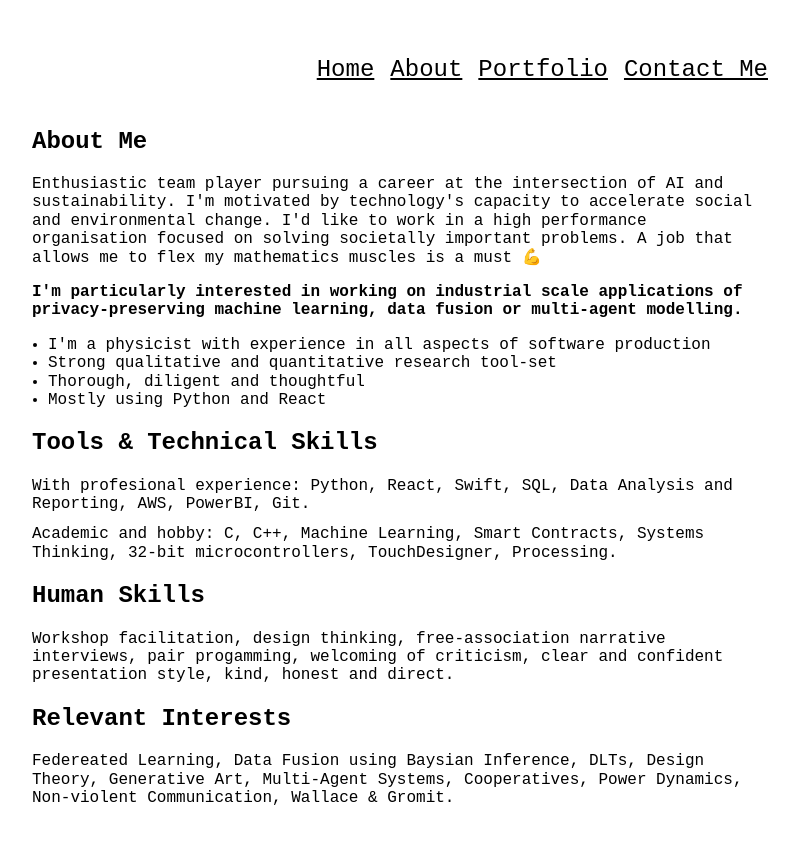
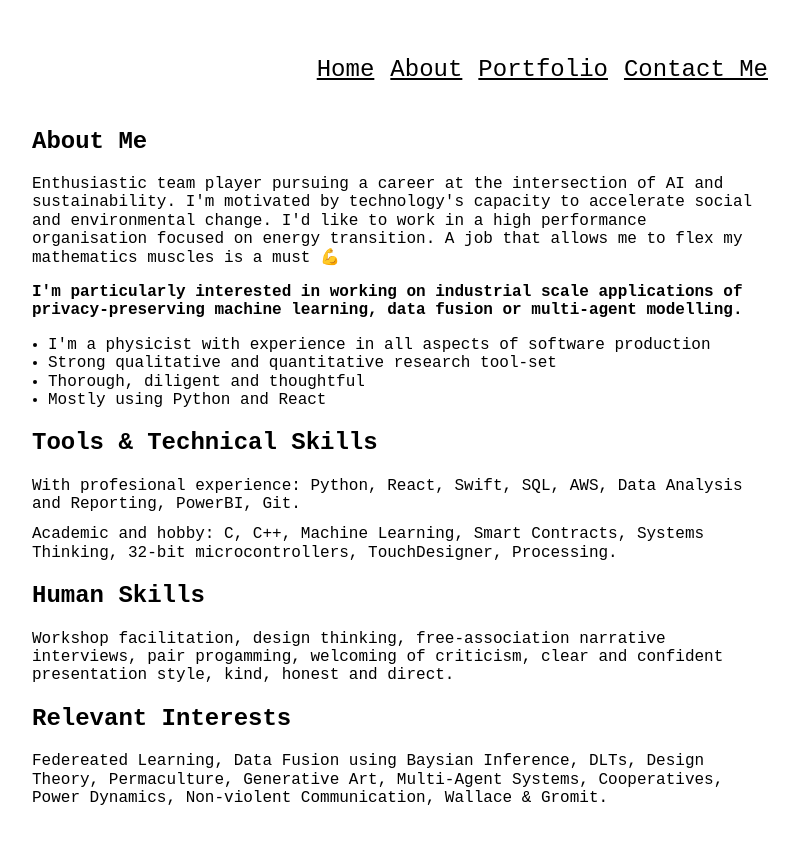
Before and after one commit to chromebanana/personal-website, a React (Create React App) app: page /about in a window 1280 px wide. Shown: the top 844 px of the page, without its empty margins (240-1039 px from the left). Built offline with nearby package versions, Linux system fonts and the light colour scheme.

Commit message:
minor copy changes

```diff
--- a/src/pages/About.js
+++ b/src/pages/About.js
@@ -8,7 +8,7 @@ class About extends React.Component {
           <h2>About Me</h2><p>
           Enthusiastic team player pursuing a career at the intersection of AI and sustainability.
           I'm motivated by technology's capacity to accelerate social and environmental change.
-          I'd like to work in a high performance organisation focused on solving societally important problems.
+          I'd like to work in a high performance organisation focused on energy transition.
           A job that allows me to flex my mathematics muscles is a must <span role="img" aria-label="muscle flex">💪</span></p>
            <strong> I'm particularly interested in working on industrial scale applications of privacy-preserving machine learning, data fusion or multi-agent modelling.</strong>
           <ul className="pl3">
@@ -18,10 +18,10 @@ class About extends React.Component {
             <li>Mostly using Python and React</li>
           </ul>
           <h2>Tools & Technical Skills</h2>
-          <p className="mv1">With profesional experience: Python, React, Swift, SQL, Data Analysis and Reporting, AWS, PowerBI, Git.</p>
+          <p className="mv1">With profesional experience: Python, React, Swift, SQL, AWS, Data Analysis and Reporting, PowerBI, Git.</p>
           <p className="mv2 pt1">Academic and hobby: C, C++, Machine Learning, Smart Contracts, Systems Thinking, 32-bit microcontrollers, TouchDesigner, Processing.</p>
           <h2>Human Skills</h2><p>Workshop facilitation, design thinking, free-association narrative interviews, pair progamming, welcoming of criticism, clear and confident presentation style, kind, honest and direct.</p>
-          <h2>Relevant Interests</h2><p>Federeated Learning, Data Fusion using Baysian Inference, DLTs, Design Theory, Generative Art, Multi-Agent Systems, Cooperatives, Power Dynamics, Non-violent Communication, Wallace & Gromit.</p>
+          <h2>Relevant Interests</h2><p>Federeated Learning, Data Fusion using Baysian Inference, DLTs, Design Theory, Permaculture, Generative Art, Multi-Agent Systems, Cooperatives, Power Dynamics, Non-violent Communication, Wallace & Gromit.</p>
           </div>
     );
  }
--- a/src/pages/Portfolio.js
+++ b/src/pages/Portfolio.js
@@ -41,7 +41,7 @@ class Portfolio extends React.Component {
           text={'Professional'} active={this.state.category==='Professional'} onClick={this.changePortfolioCategory}/><Button text={'Qualifications'} active={this.state.category==='Qualifications'} onClick={this.changePortfolioCategory}/>
           {this.state.category === 'Professional' ?
           <div>
-          <PortfolioItem date={'October 2019-present · 1 year 1 month'}
+          <PortfolioItem date={'October 2019–present · 1 year 1 month'}
             role={'Production Supervisor, Developer'}
             title={'Tree Tents International'}
             location={'Brighton'}
@@ -51,7 +51,7 @@ class Portfolio extends React.Component {
               <li>Installed host server and facilitated transition to new system</li>
               <li>Developing front-end sales and warehouse tools to interface with MRP system</li>
             </ul>]} />
-          <PortfolioItem date={'May 2017-September 2019 · 2 years 5 months'}
+          <PortfolioItem date={'May 2017–September 2019 · 2 years 5 months'}
             role={'Consultant, Developer'}
             title={'Arrk Group'}
             location={'Manchester'}
@@ -65,9 +65,9 @@ class Portfolio extends React.Component {
              <li>Incorporated ethnographic research and user testing into a rapid value proposition design process. Used a clear, confident presentation style to update key stakeholders on a weekly basis and build trust in my team's methods</li>
              <li>Analysed platform data to answer the design team’s queries about user behaviour and debug problems that were trending on our support desk</li>
              <li>Conducted usability tests when new UI elements were introduced</li>
-             <li>Facilitated regular workshops with customers and staff with a sensitivity towards individual needs - creating a space for collaboration and active participation</li>
+             <li>Facilitated regular workshops with customers and staff with a sensitivity towards individual needs—creating a space for collaboration and active participation</li>
              </ul>]} />
-          <PortfolioItem date={'Jan-March 2017 · 3 months'}
+          <PortfolioItem date={'Jan–March 2017 · 3 months'}
             role={'Technical Project Coordinator'}
             title={'Brighton & Hove Energy Services'}
             location={'Brighton'}
@@ -87,7 +87,7 @@ class Portfolio extends React.Component {
             location={'Coursera, Online'}
             body={[<p>Currently enjoying Andrew Ng's Machine Learning course on Coursera. Submitting my assignments in Python using Jupyter notebook. Thank you @dibgerge for <a href="https://github.com/dibgerge/ml-coursera-python-assignments" target="_blank" rel="noopener noreferrer">re-writing all the programming assignments in Python</a> <span role="img" aria-label="hands clasped">🙏</span>. I'm taking my time to comprehend and check proofs. I've missed writing equations.</p>,
              <p>Topics include regressions, neural networks, unsupervised learning, diagnostics and system design.</p>]} />
-            <PortfolioItem date={'June-August 2018'}
+            <PortfolioItem date={'June–August 2018'}
             title={'Blockchain Developer Program 2018'}
             location={'Consensys Academy, Online'}
             detail={'Grade: 76.1'}
@@ -95,7 +95,7 @@ class Portfolio extends React.Component {
                 The course introduced key tools, security best practises and other aspects of dApp development.
                 My <a href="https://github.com/chromebanana/battleships-ethereum">submission</a> enabled play (and betting) of turn-based games using the Ethereum blockchain. My smart contract was deployed to the Ropsten Test Network.</p>
              } />
-             <PortfolioItem date={'2012-2018'}
+             <PortfolioItem date={'2012–2018'}
             title={'Master of Physics'}
             location={'University of Sussex'}
             detail={'First Class, MPhys (Hons)'}
@@ -110,12 +110,12 @@ class Portfolio extends React.Component {
                 <li className="pv1">Audited modules on HCI and web development</li>
                 </ul>
              } />
-             <PortfolioItem date={'2011-2012'}
+             <PortfolioItem date={'2011–2012'}
             title={'Physics Foundation Year'}
             location={'University of Manchester'}
             detail={'71.25% Average'}
              />
-             <PortfolioItem date={'Jan-September 2011'}
+             <PortfolioItem date={'Jan–September 2011'}
             title={'Polymaths - Certificate of the Institute of Mathematics and its Applications'}
             location={'University of Bolton'}
 
```
